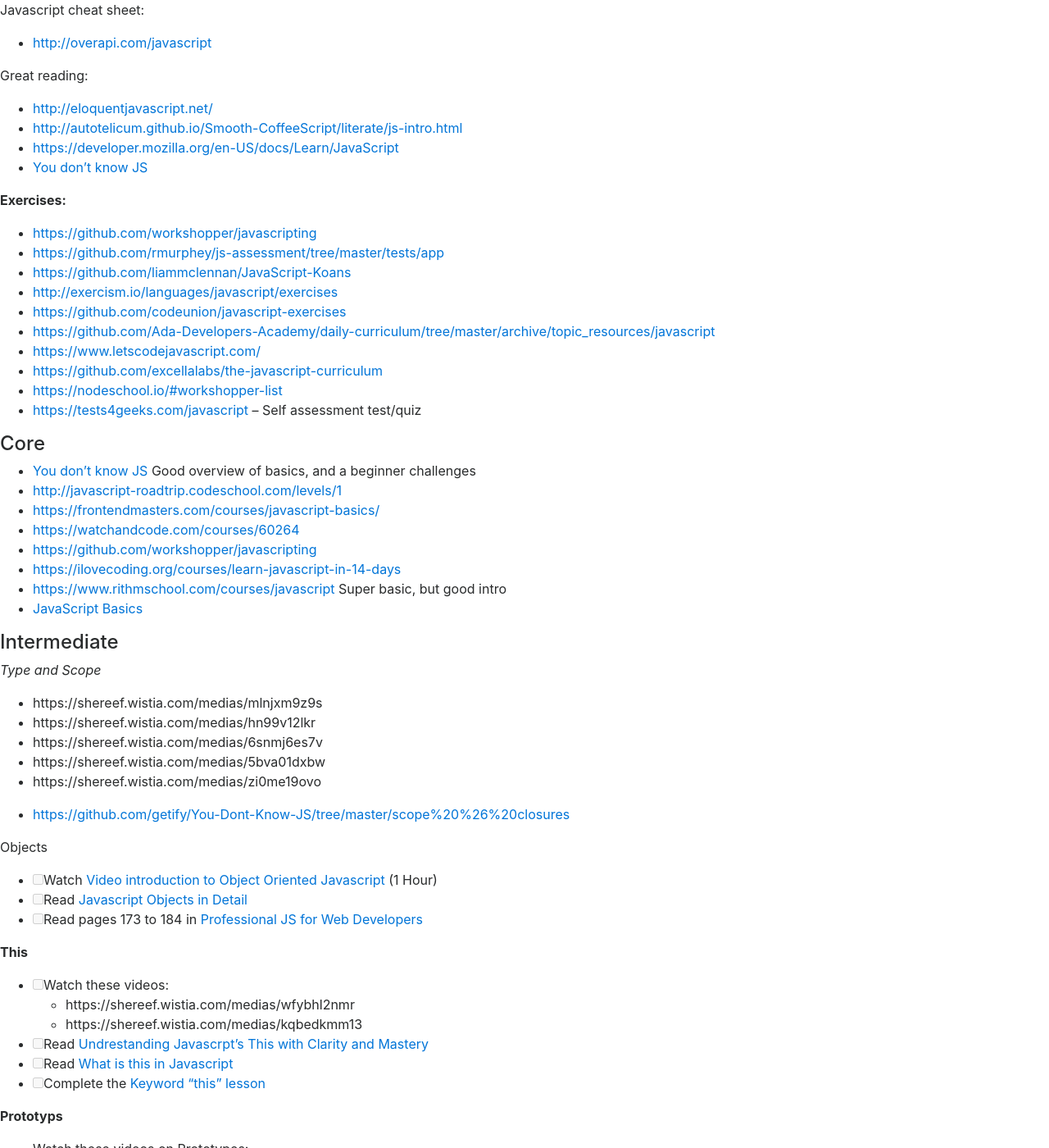
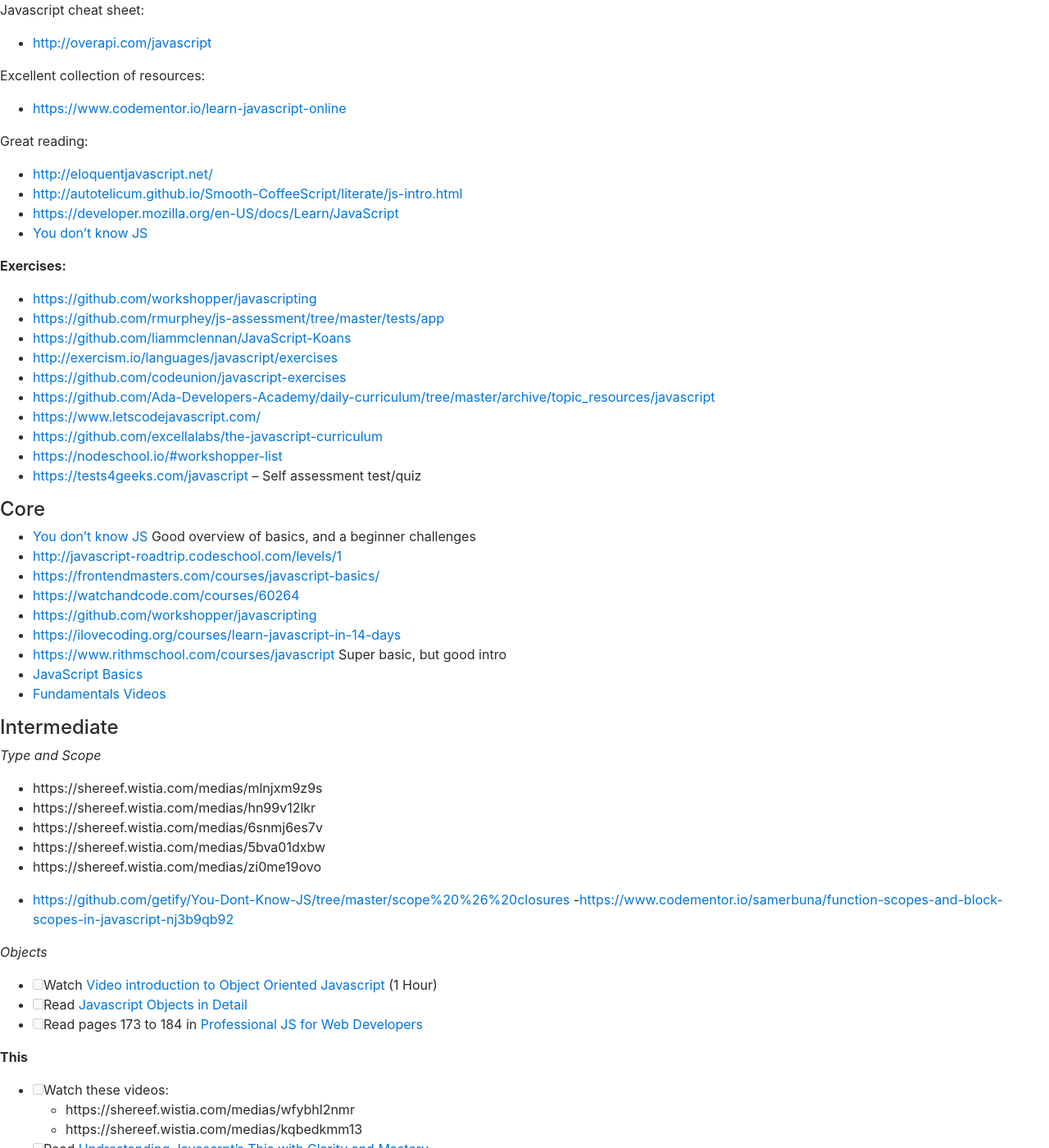
Before and after one commit to GuildCrafts/matrix, a Jekyll site: the page built from resources/Javascript/Vanilla Javascript.md, in a window 1280 px wide and 1400 px high. Shown: the whole window at 82% size. Built offline with Jekyll 4.4.1, drawn with Linux system fonts in a browser that asks for light colours.

Commit message:
more vanilla

```diff
--- a/resources/Javascript/Vanilla Javascript.md
+++ b/resources/Javascript/Vanilla Javascript.md
@@ -7,6 +7,9 @@
 
 Javascript cheat sheet:
 - <http://overapi.com/javascript>
+
+Excellent collection of resources:
+- <https://www.codementor.io/learn-javascript-online>
 
 Great reading:
 - <http://eloquentjavascript.net/>
@@ -38,6 +41,7 @@
 - <https://ilovecoding.org/courses/learn-javascript-in-14-days>
 - <https://www.rithmschool.com/courses/javascript> Super basic, but good intro
 - [JavaScript Basics](https://www.udacity.com/course/javascript-basics--ud804)
+- [Fundamentals Videos](https://channel9.msdn.com/Series/JavaScript-Fundamentals-Development-for-Absolute-Beginners)
 
 #### Intermediate
 
@@ -52,8 +56,9 @@
 - https://shereef.wistia.com/medias/zi0me19ovo
 
 - <https://github.com/getify/You-Dont-Know-JS/tree/master/scope%20%26%20closures>
+-<https://www.codementor.io/samerbuna/function-scopes-and-block-scopes-in-javascript-nj3b9qb92>
 
-Objects
+*Objects*
 
 - [ ] Watch [Video introduction to Object Oriented Javascript](https://www.youtube.com/watch?v=O8wwnhdkPE4) (1 Hour)
 - [ ] Read [Javascript Objects in Detail](http://javascriptissexy.com/javascript-objects-in-detail/)
```
